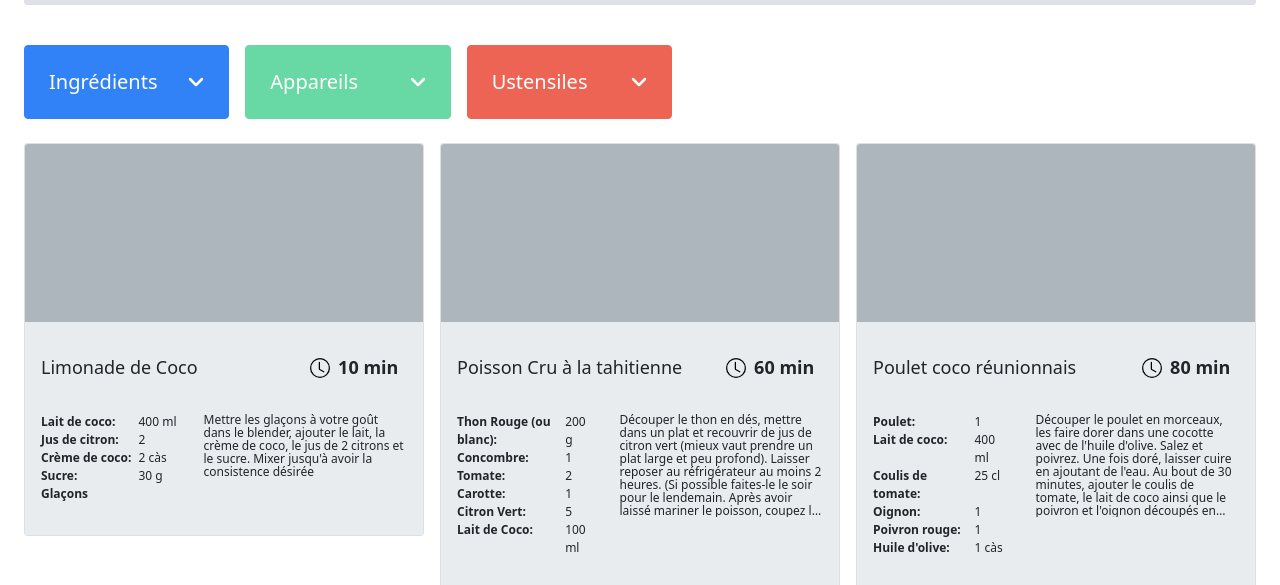
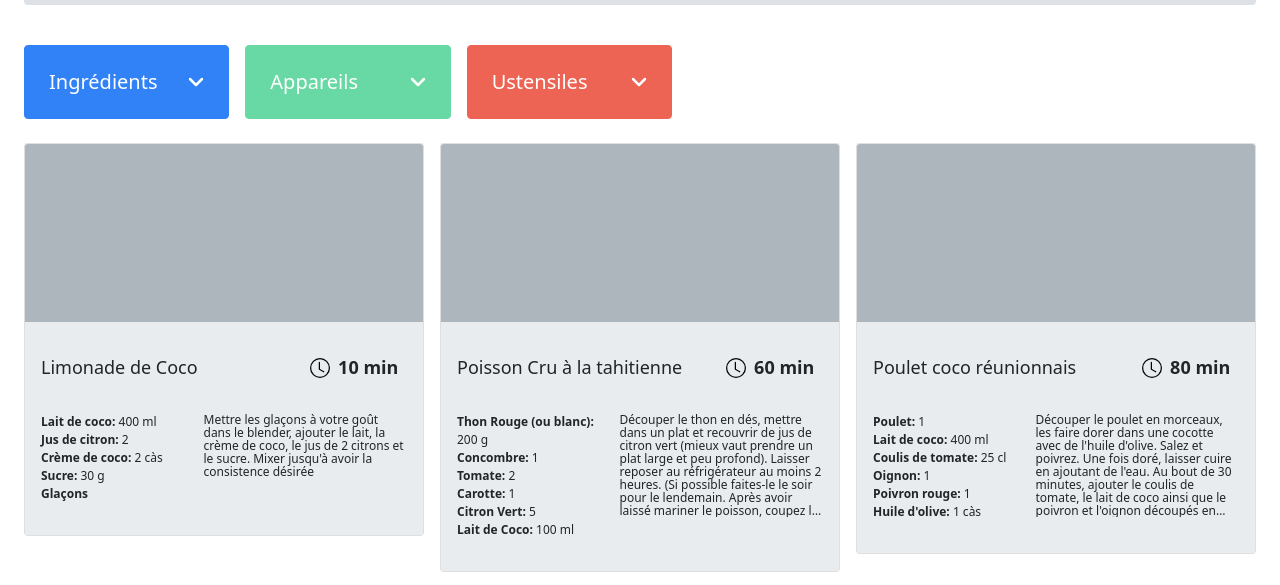
Before and after one commit to TimotheGonin/TimotheGonin_7_20012022, a website with bundled scripts: page index.html in a window 1280 px wide. Shown: the part 194-779 px from the top of the page. Built offline with nearby package versions, Linux system fonts and the light colour scheme.

Commit message:
🚸 ingredients styles / structure

```diff
--- a/js/template/RecipeCard.js
+++ b/js/template/RecipeCard.js
@@ -50,19 +50,17 @@ class RecipeCard{
       // UNDEFINED VALUE GESTION
       if(ingredient.quantity === undefined && ingredient.unit === undefined){
         ingredientsTableRow.innerHTML = `
-          <th scope="row">${ingredient.ingredient}</th>
+          <li scope="row"><span>${ingredient.ingredient}</span></li>
         `;
         ingredientsTableBody.append(ingredientsTableRow);
       } else if(ingredient.unit === undefined){
         ingredientsTableRow.innerHTML = `
-          <th scope="row">${ingredient.ingredient}:</th>
-          <td>${ingredient.quantity}</td>
+          <li scope="row"><span>${ingredient.ingredient}:</span> ${ingredient.quantity}</li>
         `;
         ingredientsTableBody.append(ingredientsTableRow);
       } else {
         ingredientsTableRow.innerHTML = `
-          <th scope="row">${ingredient.ingredient}:</th>
-          <td>${ingredient.quantity} ${ingredient.unit}</td>
+          <li scope="row"><span>${ingredient.ingredient}:</span> ${ingredient.quantity} ${ingredient.unit}</li>
         `;
         ingredientsTableBody.append(ingredientsTableRow);
       }
@@ -71,23 +69,19 @@ class RecipeCard{
       switch (true) {
         case (ingredient.unit === 'grammes'):
           ingredientsTableRow.innerHTML = `
-            <th scope="row">${ingredient.ingredient}:</th>
-            <td>${ingredient.quantity} ${ingredient.unit.replace('grammes','g')}</td>
+            <li><span>${ingredient.ingredient}:</span> ${ingredient.quantity} ${ingredient.unit.replace('grammes','g')}</li>
           `;
           break;
         case (ingredient.unit === 'cuillères à soupe'):
           ingredientsTableRow.innerHTML = `
-            <th scope="row">${ingredient.ingredient}:</th>
-            <td>${ingredient.quantity} ${ingredient.unit.replace('cuillères à soupe','càs')}</td>
+            <li><span>${ingredient.ingredient}:</span> ${ingredient.quantity} ${ingredient.unit.replace('cuillères à soupe','càs')}</li>
           `;
           break;
         case (ingredient.unit === 'cuillères à café'):
           ingredientsTableRow.innerHTML = `
-            <th scope="row">${ingredient.ingredient}:</th>
-            <td>${ingredient.quantity} ${ingredient.unit.replace('cuillères à café','càc')}</td>
+            <li><span>${ingredient.ingredient}: </span> ${ingredient.quantity} ${ingredient.unit.replace('cuillères à café','càc')}</li>
           `;
           break;
-
         default:
           break;
       }
--- a/scss/components/_card.scss
+++ b/scss/components/_card.scss
@@ -6,11 +6,18 @@
 
   tbody{
     font-size:12px;
-    th,td{
-      padding: 0;
-    }
-    td{
-      font-weight:500;
+    // th,td{
+    //   padding: 0;
+    // }
+    // td{
+    //   font-weight:500;
+    // }
+    list-style-type: none;
+    li{
+      padding:0;
+      span{
+        font-weight: bold;
+      }
     }
   }
 
```
Also changed, not shown: css/style.css, 1 other file.
